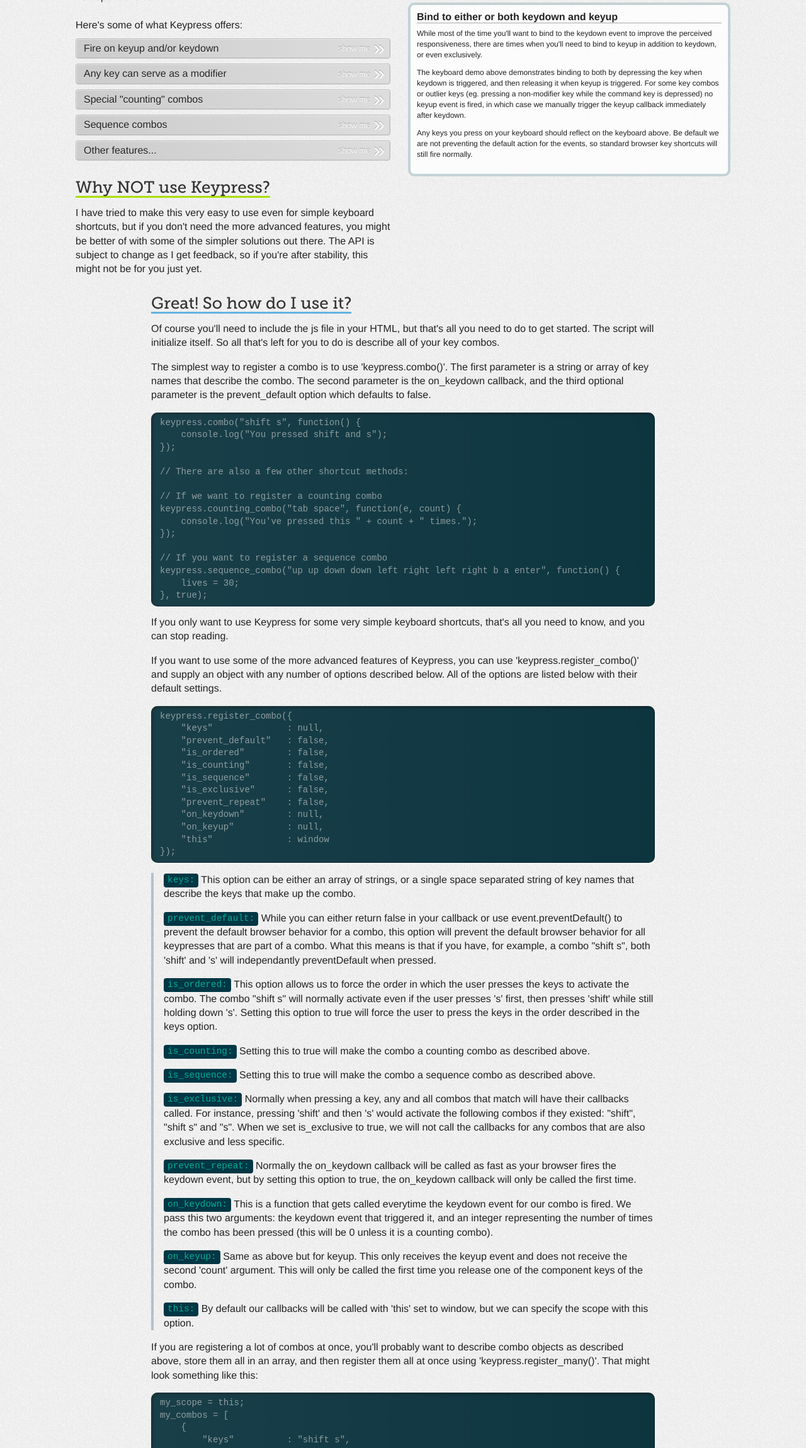
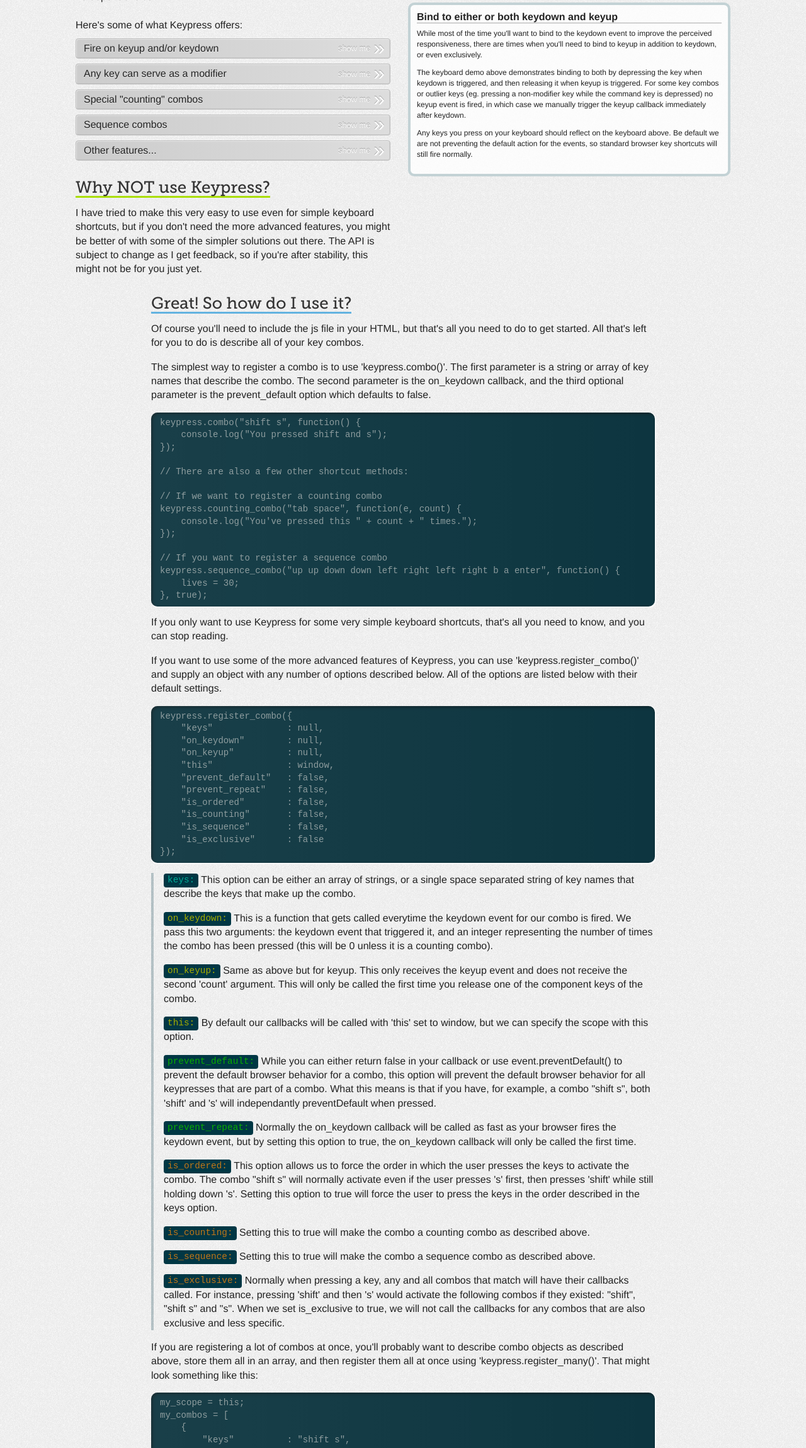
Before and after one commit to dmauro/Keypress, a plain HTML site: page index.html in a window 1280 px wide. Shown: the part 501-2800 px from the top of the page at 63% size. Drawn offline with nearby package versions, Linux system fonts and the light colour scheme; a script that the page names is missing.

Commit message:
Updates to gh-page based on feedback.

```diff
--- a/index.html
+++ b/index.html
@@ -161,7 +161,7 @@
         </div>
         <div class="clearfix">
             <div class="overview">
-                <h1 class="pink">Why this input library?</h1>
+                <h1 class="pink">Why use Keypress?</h1>
                 <p>
                     Keypress is an input capture library with some very special features,
                     it is easy to pick up and use, has a reasonable footprint (~9kb),
@@ -382,8 +382,7 @@
             <h1 class="blue">Great! So how do I use it?</h1>
             <p>
                 Of course you'll need to include the js file in your HTML, but that's all you need
-                to do to get started. The script will initialize itself. So all that's left for you
-                to do is describe all of your key combos.
+                to do to get started. All that's left for you to do is describe all of your key combos.
             </p>
             <p>
                 The simplest way to register a combo is to use 'keypress.combo()'. The first parameter
@@ -418,24 +417,40 @@
 
 <pre><code class="javascript">keypress.register_combo({
     "keys"              : null,
+    "on_keydown"        : null,
+    "on_keyup"          : null,
+    "this"              : window,
     "prevent_default"   : false,
+    "prevent_repeat"    : false,
     "is_ordered"        : false,
     "is_counting"       : false,
     "is_sequence"       : false,
-    "is_exclusive"      : false,
-    "prevent_repeat"    : false,
-    "on_keydown"        : null,
-    "on_keyup"          : null,
-    "this"              : window
+    "is_exclusive"      : false
 });</code></pre>
             <ul>
                 <li>
-                    <strong>keys:</strong> This option can be either an array of strings,
+                    <strong class="group_1">keys:</strong> This option can be either an array of strings,
                     or a single space separated string of key names that describe the
                     keys that make up the combo.
                 </li>
                 <li>
-                    <strong>prevent_default:</strong> While you can either return false in
+                    <strong class="group_2">on_keydown:</strong> This is a function that gets called everytime
+                    the keydown event for our combo is fired. We pass this two arguments: the
+                    keydown event that triggered it, and an integer representing the number of
+                    times the combo has been pressed (this will be 0 unless it is a counting
+                    combo).
+                </li>
+                <li>
+                    <strong class="group_2">on_keyup:</strong> Same as above but for keyup. This only receives
+                    the keyup event and does not receive the second 'count' argument. This will
+                    only be called the first time you release one of the component keys of the combo.
+                </li>
+                <li>
+                    <strong class="group_2">this:</strong> By default our callbacks will be called with 'this'
+                    set to window, but we can specify the scope with this option.
+                </li>
+                <li>
+                    <strong class="group_3">prevent_default:</strong> While you can either return false in
                     your callback or use event.preventDefault() to prevent the default
                     browser behavior for a combo, this option will prevent the default
                     browser behavior for all keypresses that are part of a combo. What this
@@ -443,47 +458,31 @@
                     and 's' will independantly preventDefault when pressed.
                 </li>
                 <li>
-                    <strong>is_ordered:</strong> This option allows us to force the order in
+                    <strong class="group_3">prevent_repeat:</strong> Normally the on_keydown callback will be
+                    called as fast as your browser fires the keydown event, but by setting this
+                    option to true, the on_keydown callback will only be called the first time.
+                </li>
+                <li>
+                    <strong class="group_4">is_ordered:</strong> This option allows us to force the order in
                     which the user presses the keys to activate the combo. The combo
                     "shift s" will normally activate even if the user presses 's' first, then
                     presses 'shift' while still holding down 's'. Setting this option to true
                     will force the user to press the keys in the order described in the keys option.
                 </li>
                 <li>
-                    <strong>is_counting:</strong> Setting this to true will make the combo a
+                    <strong class="group_4">is_counting:</strong> Setting this to true will make the combo a
                     counting combo as described above.
                 </li>
                 <li>
-                    <strong>is_sequence:</strong> Setting this to true will make the combo a
+                    <strong class="group_4">is_sequence:</strong> Setting this to true will make the combo a
                     sequence combo as described above.
                 </li>
                 <li>
-                    <strong>is_exclusive:</strong> Normally when pressing a key, any and all combos
+                    <strong class="group_4">is_exclusive:</strong> Normally when pressing a key, any and all combos
                     that match will have their callbacks called. For instance, pressing 'shift' and
                     then 's' would activate the following combos if they existed: "shift", "shift s"
                     and "s". When we set is_exclusive to true, we will not call the callbacks for
                     any combos that are also exclusive and less specific.
-                </li>
-                <li>
-                    <strong>prevent_repeat:</strong> Normally the on_keydown callback will be
-                    called as fast as your browser fires the keydown event, but by setting this
-                    option to true, the on_keydown callback will only be called the first time.
-                </li>
-                <li>
-                    <strong>on_keydown:</strong> This is a function that gets called everytime
-                    the keydown event for our combo is fired. We pass this two arguments: the
-                    keydown event that triggered it, and an integer representing the number of
-                    times the combo has been pressed (this will be 0 unless it is a counting
-                    combo).
-                </li>
-                <li>
-                    <strong>on_keyup:</strong> Same as above but for keyup. This only receives
-                    the keyup event and does not receive the second 'count' argument. This will
-                    only be called the first time you release one of the component keys of the combo.
-                </li>
-                <li>
-                    <strong>this:</strong> By default our callbacks will be called with 'this'
-                    set to window, but we can specify the scope with this option.
                 </li>
             </ul>
 
@@ -544,7 +543,12 @@
     .bind("blur", keypress.listen);</code></pre>
 
             <br>
-            <h1 class="pink">A few notes</h1>
+            <h1 class="pink">A few notes on usage</h1>
+            <p>
+                If you want to make a shortcut to override default behavior such as saving, you should
+                use the "meta" key instead of specifically using "ctrl" or "cmd". This "meta" key
+                will become "ctrl" or "cmd" appropriately depending on the user's system.
+            </p>
             <p>
                 Non-modifier keys do not ever fire a keyup event when the command key is
                 held down, so we manually force a keyup event immediately after keydown is received.
@@ -553,9 +557,20 @@
                 "option", "ctrl", "shift", and "cmd".
             </p>
             <p>
-                If you want to make a shortcut to override default behavior such as saving, you should
-                use the "meta" key instead of specifically using "ctrl" or "cmd". This "meta" key
-                will become "ctrl" or "cmd" appropriately depending on the user's system.
+                Some keys have unreliable support and should mostly be avoided. Print, Scroll Lock,
+                Pause/Break, and Insert have unreliable keyup or keydown firing in Windows or OS X, so
+                I suggest avoiding them, although Keypress does still allow them.
+            </p>
+            <p>
+                The numpad keys should also be used with caution since you can't always count on the user
+                having a numpad, and browser support for the numpad keys is not standardized. The numpad
+                keys have to be specified manually with "num_" preceeding the key name. If you used a "."
+                in your combo, for instance, it would assume a period and not a decimal (which would be
+                "num_decimal").
+            </p>
+            <p>
+                For a full list of the key names, you should refer to the
+                <a href="https://github.com/dmauro/Keypress/blob/master/keypress.coffee#L584-717">source code</a>.
             </p>
             <h1 class="lime">Thanks!</h1>
             <p>
--- a/scss/main.scss
+++ b/scss/main.scss
@@ -27,6 +27,7 @@
     float:left;
     font-family:"MuseoSlab";
     font-size:1.8em;
+    line-height:1.6em;
     font-weight:normal;
     color:#333;
 }
@@ -493,6 +494,16 @@
                 font-size:0.9em;
                 color:#00ac98;
                 @include border-radius(4px);
+
+                &.group_2 {
+                    color:#A5AC00;
+                }
+                &.group_3 {
+                    color:#07AC00;
+                }
+                &.group_4 {
+                    color:#C07618;
+                }
             }
         }
     }
```
Also changed, not shown: css/main.css, 2 other files.
